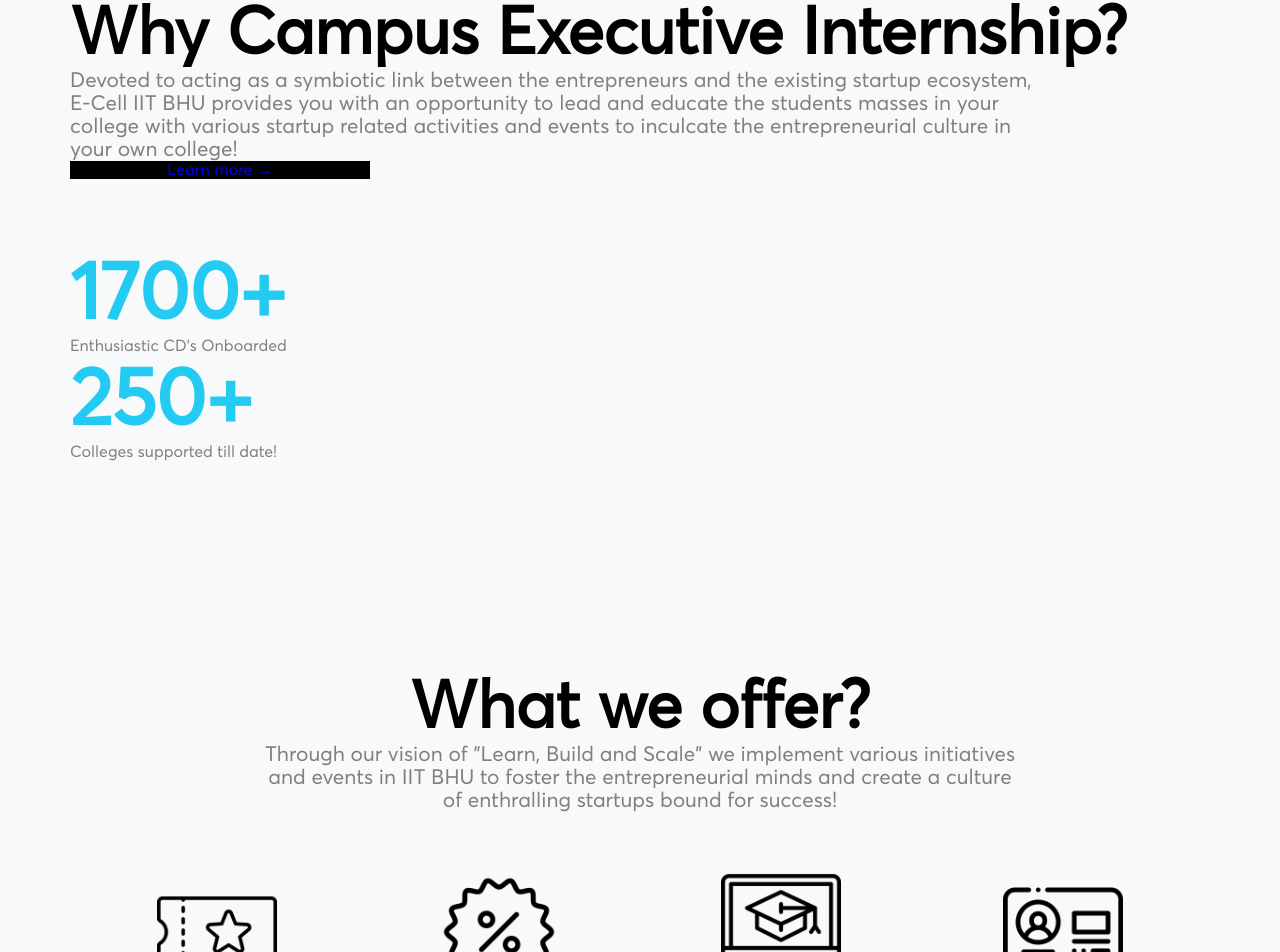
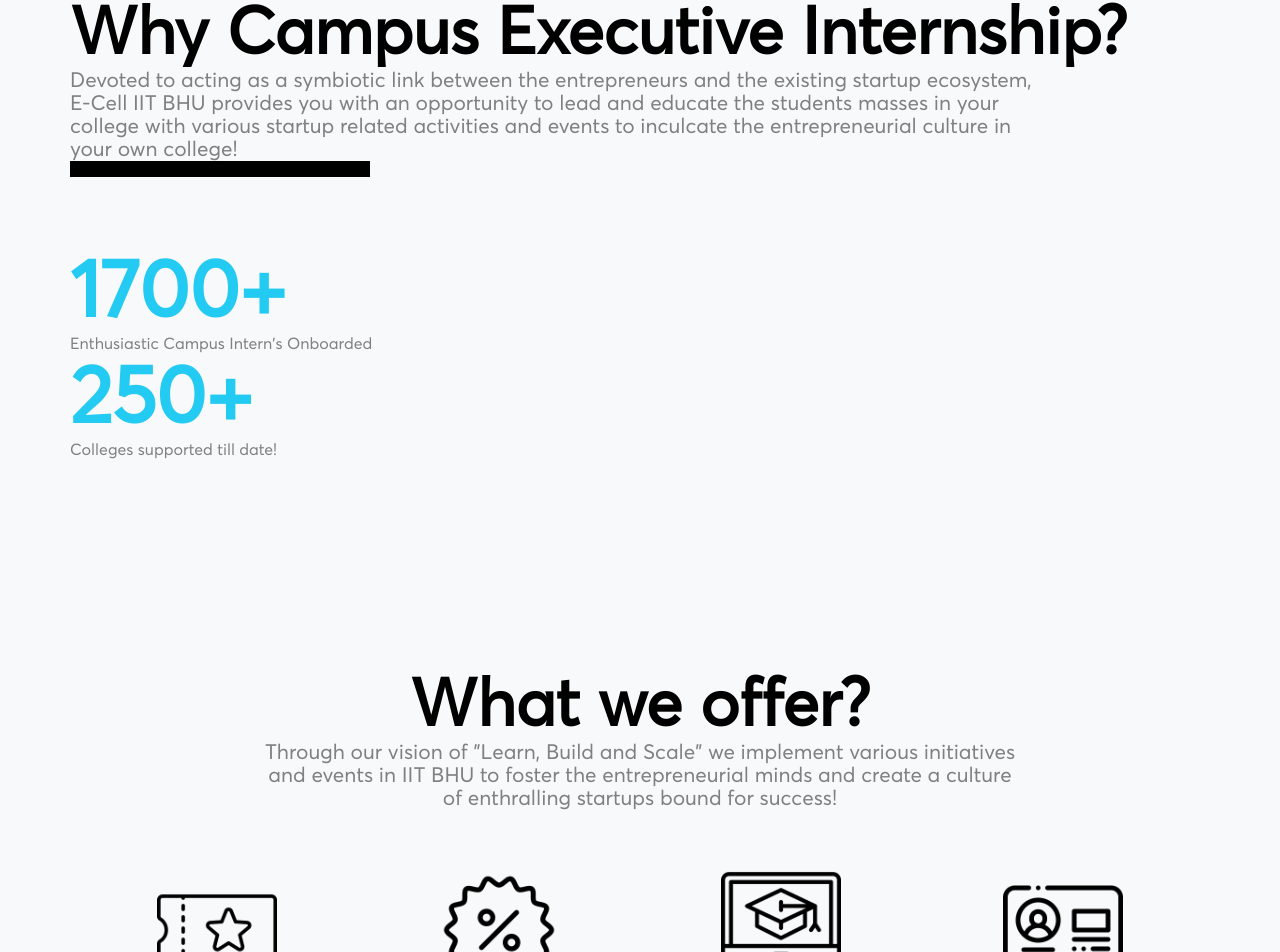
Before and after one commit to ecelliitbhu/ecell-website-new, a Next.js app: page /cd in a window 1280 px wide. Shown: the part 891-1843 px from the top of the page. Built offline with nearby package versions, Linux system fonts and the light colour scheme; no server answers; the database is empty.

Commit message:
scroll into view

```diff
--- a/pages/cd.jsx
+++ b/pages/cd.jsx
@@ -5,21 +5,14 @@ import Nav from "../components/navbar/NavLayout";
 import CdTestimonials from "../components/CdTestimonials";
 import DoneRoundedIcon from "@mui/icons-material/DoneRounded";
 import Image from "next/image";
+import { useRef } from "react";
 
 export default function CampusDirector() {
+  const whatWeOfferRef = useRef(null);
+
   const scrollToWhatWeOffer = () => {
-    const targetElement = document.getElementById("what-we-offer");
-
-    if (targetElement) {
-      // Calculate the scroll position of the target element
-      const targetOffset =
-        targetElement.getBoundingClientRect().top + window.scrollY;
-
-      // Scroll to the target element with smooth behavior
-      window.scrollTo({
-        top: targetOffset,
-        behavior: "smooth",
-      });
+    if (whatWeOfferRef.current) {
+      whatWeOfferRef.current.scrollIntoView({ behavior: "smooth" });
     }
   };
   return (
@@ -75,10 +68,10 @@ export default function CampusDirector() {
               </p>
               <Button
                 className="learn-more join-cd"
+                // href="/cd/#what-we-offer"
                 onClick={scrollToWhatWeOffer}
-                // href="/cd/#what-we-offer"
                 // target="_blank"
-                rel="noopener noreferrer"
+                // rel="noopener noreferrer"
               >
                 Learn more &rarr;
               </Button>
@@ -87,7 +80,7 @@ export default function CampusDirector() {
                   <h3 className="reach-num" id="count1">
                     1700+
                   </h3>
-                  <p className="reach-info">{`Enthusiastic CD's Onboarded`}</p>
+                  <p className="reach-info">{`Enthusiastic Campus Intern's Onboarded`}</p>
                 </Col>
                 <Col>
                   <h3 className="reach-num" id="count2">
@@ -109,7 +102,8 @@ export default function CampusDirector() {
           </Row>
           <Row></Row>
           <Row
-            id={"what-we-offer"}
+            id="what-we-offer"
+            ref={whatWeOfferRef}
             className="what-we-do info"
             style={{ margin: "60px auto 0px" }}
           >
```
